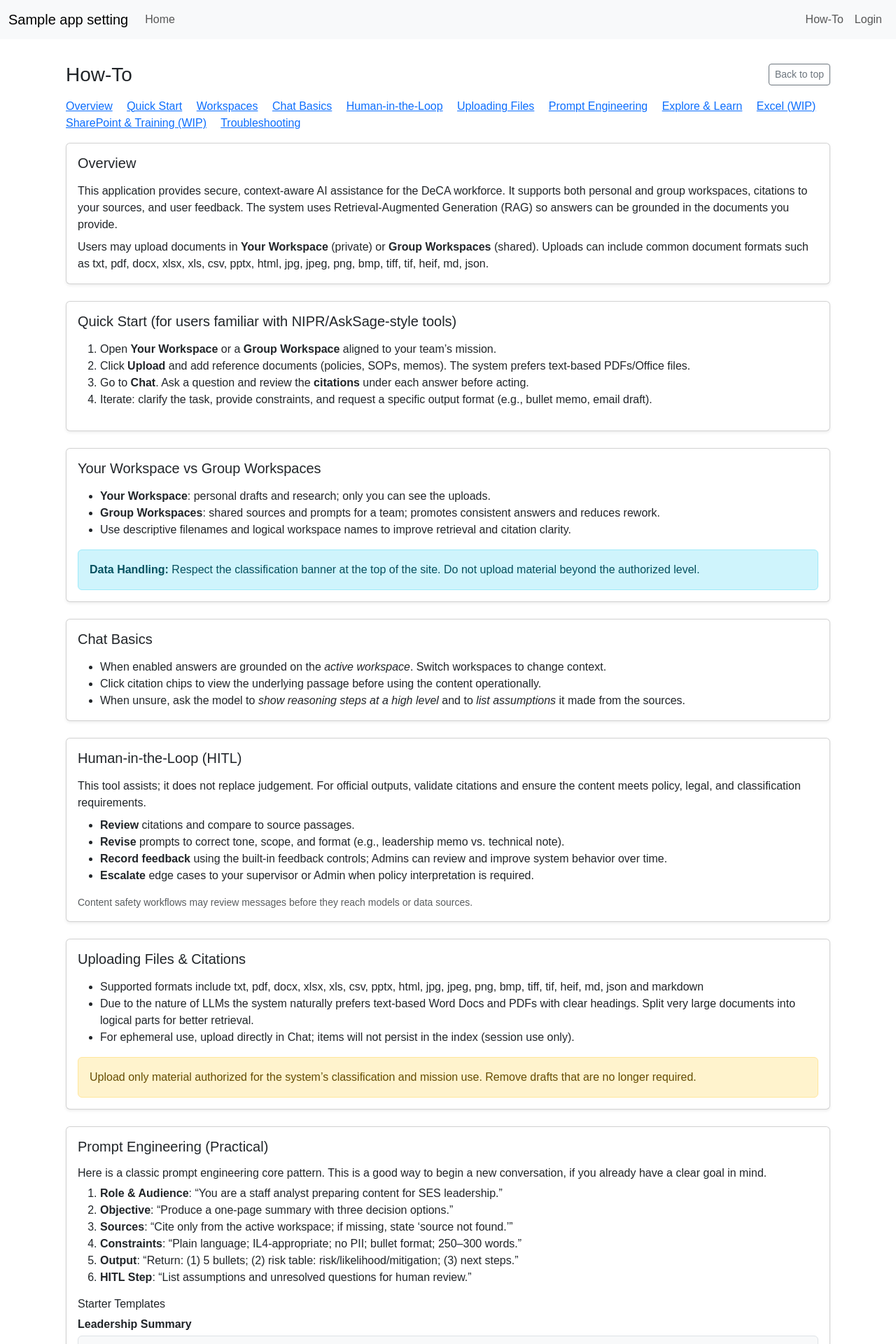
After one commit to noahgb1/DeCA-Chat, a Python web app: template app/templates/how_to.html in a window 1280 px wide. The commit adds this page. Shown: the top 1920 px of the page at 70% size. Run offline with Jinja, Linux system fonts and the light colour scheme; the template is opened without the code that fills it: most values are stand-ins (such as "Sample title", 1, 10 or a date in 2020); some libraries are stand-ins or nearby versions.

Commit message:
Ghost Word Troubleshooting, How-To Page Correction

```diff
--- a/app/templates/base.html
+++ b/app/templates/base.html
@@ -232,6 +232,11 @@
                 Chat
               </a>
             </li>
+            <li class="nav-item">
+              <a class="nav-link {{ 'active' if request.endpoint == 'how_to' else '' }}" href="{{ url_for('how_to') }}">
+                How-To
+              </a>
+            </li>
             <!-- REMOVED Admin Dropdown from here -->
           {% endif %}
         </ul>
@@ -336,6 +341,11 @@
 
           {% else %}
             <li class="nav-item">
+              <a class="nav-link {{ 'active' if request.endpoint == 'how_to' else '' }}" href="{{ url_for('how_to') }}">
+                How-To
+              </a>
+            </li>
+            <li class="nav-item">
               <a class="nav-link" href="{{ url_for('login') }}">
                 Login
               </a>
--- /dev/null
+++ b/app/templates/how_to.html
@@ -0,0 +1,243 @@
+{% extends "base.html" %}
+{% block title %}How-To - {{ app_settings.app_title }}{% endblock %}
+
+{% block content %}
+<div class="container mt-4 mb-5" id="top">
+  <div class="d-flex align-items-center justify-content-between mb-3">
+    <h1 class="h3 mb-0">How-To</h1>
+    <a class="btn btn-sm btn-outline-secondary" href="#top">Back to top</a>
+  </div>
+
+  <!-- In-page navigation -->
+  <nav class="mb-3">
+    <a class="me-3" href="#overview">Overview</a>
+    <a class="me-3" href="#quickstart">Quick Start</a>
+    <a class="me-3" href="#workspaces">Workspaces</a>
+    <a class="me-3" href="#chat">Chat Basics</a>
+    <a class="me-3" href="#hitl">Human-in-the-Loop</a>
+    <a class="me-3" href="#uploads">Uploading Files</a>
+    <a class="me-3" href="#prompting">Prompt Engineering</a>
+    <a class="me-3" href="#explore">Explore & Learn</a>
+    <a class="me-3" href="#excel">Excel (WIP)</a>
+    <a class="me-3" href="#sharepoint">SharePoint & Training (WIP)</a>
+    <a class="me-3" href="#troubleshoot">Troubleshooting</a>
+  </nav>
+
+  <!-- Overview -->
+  <section id="overview" class="mb-4">
+    <div class="card shadow-sm">
+      <div class="card-body">
+        <h2 class="h5 mb-3">Overview</h2>
+        <p class="mb-2">
+          This application provides secure, context-aware AI assistance for the DeCA workforce. It supports both personal and group workspaces, citations to your sources, and user feedback. The system uses Retrieval-Augmented Generation (RAG) so answers can be grounded in the documents you provide.
+        </p>
+        <p class="mb-0">
+          Users may upload documents in <strong>Your Workspace</strong> (private) or <strong>Group Workspaces</strong> (shared). Uploads can include common document formats such as txt, pdf, docx, xlsx, xls, csv, pptx, html, jpg, jpeg, png, bmp, tiff, tif, heif, md, json.
+        </p>
+      </div>
+    </div>
+  </section>
+
+  <!-- Quick Start -->
+  <section id="quickstart" class="mb-4">
+    <div class="card shadow-sm">
+      <div class="card-body">
+        <h2 class="h5 mb-3">Quick Start (for users familiar with NIPR/AskSage-style tools)</h2>
+        <ol class="mb-3">
+          <li>Open <strong>Your Workspace</strong> or a <strong>Group Workspace</strong> aligned to your team’s mission.</li>
+          <li>Click <strong>Upload</strong> and add reference documents (policies, SOPs, memos). The system prefers text-based PDFs/Office files.</li>
+          <li>Go to <strong>Chat</strong>. Ask a question and review the <strong>citations</strong> under each answer before acting.</li>
+          <li>Iterate: clarify the task, provide constraints, and request a specific output format (e.g., bullet memo, email draft).</li>
+        </ol>
+      </div>
+    </div>
+  </section>
+
+  <!-- Workspaces -->
+  <section id="workspaces" class="mb-4">
+    <div class="card shadow-sm">
+      <div class="card-body">
+        <h2 class="h5 mb-3">Your Workspace vs Group Workspaces</h2>
+        <ul class="mb-3">
+          <li><strong>Your Workspace</strong>: personal drafts and research; only you can see the uploads.</li>
+          <li><strong>Group Workspaces</strong>: shared sources and prompts for a team; promotes consistent answers and reduces rework.</li>
+          <li>Use descriptive filenames and logical workspace names to improve retrieval and citation clarity.</li>
+        </ul>
+        <div class="alert alert-info mb-0">
+          <strong>Data Handling:</strong> Respect the classification banner at the top of the site. Do not upload material beyond the authorized level.
+        </div>
+      </div>
+    </div>
+  </section>
+
+  <!-- Chat Basics -->
+  <section id="chat" class="mb-4">
+    <div class="card shadow-sm">
+      <div class="card-body">
+        <h2 class="h5 mb-3">Chat Basics</h2>
+        <ul class="mb-0">
+          <li>When enabled answers are grounded on the <em>active workspace</em>. Switch workspaces to change context.</li>
+          <li>Click citation chips to view the underlying passage before using the content operationally.</li>
+          <li>When unsure, ask the model to <em>show reasoning steps at a high level</em> and to <em>list assumptions</em> it made from the sources.</li>
+        </ul>
+      </div>
+    </div>
+  </section>
+
+  <!-- Human-in-the-Loop -->
+  <section id="hitl" class="mb-4">
+    <div class="card shadow-sm">
+      <div class="card-body">
+        <h2 class="h5 mb-3">Human-in-the-Loop (HITL)</h2>
+        <p class="mb-2">
+          This tool assists; it does not replace judgement. For official outputs, validate citations and ensure the content meets policy, legal, and classification requirements.
+        </p>
+        <ul class="mb-3">
+          <li><strong>Review</strong> citations and compare to source passages.</li>
+          <li><strong>Revise</strong> prompts to correct tone, scope, and format (e.g., leadership memo vs. technical note).</li>
+          <li><strong>Record feedback</strong> using the built-in feedback controls; Admins can review and improve system behavior over time.</li>
+          <li><strong>Escalate</strong> edge cases to your supervisor or Admin when policy interpretation is required.</li>
+        </ul>
+        <div class="small text-muted">
+          Content safety workflows may review messages before they reach models or data sources.
+        </div>
+      </div>
+    </div>
+  </section>
+
+  <!-- Uploading Files -->
+  <section id="uploads" class="mb-4">
+    <div class="card shadow-sm">
+      <div class="card-body">
+        <h2 class="h5 mb-3">Uploading Files & Citations</h2>
+        <ul class="mb-3">
+          <li>Supported formats include txt, pdf, docx, xlsx, xls, csv, pptx, html, jpg, jpeg, png, bmp, tiff, tif, heif, md, json and markdown</li>
+          <li>Due to the nature of LLMs the system naturally prefers text-based Word Docs and PDFs with clear headings. Split very large documents into logical parts for better retrieval.</li>
+          <li>For ephemeral use, upload directly in Chat; items will not persist in the index (session use only).</li>
+        </ul>
+        <div class="alert alert-warning mb-0">
+          Upload only material authorized for the system’s classification and mission use. Remove drafts that are no longer required.
+        </div>
+      </div>
+    </div>
+  </section>
+
+  <!-- Prompt Engineering -->
+  <section id="prompting" class="mb-4">
+    <div class="card shadow-sm">
+      <div class="card-body">
+        <h2 class="h5 mb-3">Prompt Engineering (Practical)</h2>
+
+        <h3 class="h6">Here is a classic prompt engineering core pattern. This is a good way to begin a new conversation, if you already have a clear goal in mind.</h3>
+        <ol class="mb-3">
+          <li><strong>Role & Audience</strong>: “You are a staff analyst preparing content for SES leadership.”</li>
+          <li><strong>Objective</strong>: “Produce a one-page summary with three decision options.”</li>
+          <li><strong>Sources</strong>: “Cite only from the active workspace; if missing, state ‘source not found.’”</li>
+          <li><strong>Constraints</strong>: “Plain language; IL4-appropriate; no PII; bullet format; 250–300 words.”</li>
+          <li><strong>Output</strong>: “Return: (1) 5 bullets; (2) risk table: risk/likelihood/mitigation; (3) next steps.”</li>
+          <li><strong>HITL Step</strong>: “List assumptions and unresolved questions for human review.”</li>
+        </ol>
+
+        <h3 class="h6">Starter Templates</h3>
+        <div class="mb-3">
+          <p class="mb-1 fw-semibold">Leadership Summary</p>
+          <pre class="mb-3 p-3 bg-light border rounded small">
+Prepare a one-page summary for senior leadership on &lt;topic&gt;.
+Constraints: IL4 wording, no PII, bullet format, 250–300 words.
+Deliver: 5 bullets, a 3-row risk table (risk/likelihood/mitigation), and 3 immediate next steps.
+End with 3 assumptions and 2 questions for the human reviewer.
+          </pre>
+
+          <p class="mb-1 fw-semibold">Policy Comparison</p>
+          <pre class="mb-3 p-3 bg-light border rounded small">
+Compare Policy A vs. Policy B.
+Return a two-column table (A vs. B) with: scope, authority, key requirements, enforcement, citations.
+Call out conflicts and missing sections; flag items needing legal review.
+          </pre>
+
+          <p class="mb-1 fw-semibold">Draft Memo/Email</p>
+          <pre class="mb-0 p-3 bg-light border rounded small">
+Draft a formal memo to &lt;office&gt; announcing &lt;initiative&gt;.
+Tone: government; concise; active voice.
+Include: purpose, background, action required, suspense date. Cite relevant directives when available.
+          </pre>
+        </div>
+
+        <h3 class="h6">Quality Checks</h3>
+        <ul class="mb-0">
+          <li>Ask for a <em>second pass</em> focusing on accuracy, tone, and missing citations.</li>
+          <li>Instruct: “If no source is found for a claim, say ‘no source in workspace’ instead of inferring.”</li>
+          <li>When the answer aggregates multiple documents, request a <em>sources-to-claims table</em>.</li>
+        </ul>
+      </div>
+    </div>
+  </section>
+
+  <!-- Explore -->
+  <section id="explore" class="mb-4">
+    <div class="card shadow-sm">
+      <div class="card-body">
+        <h2 class="h5 mb-3">Explore & Learn</h2>
+        <p class="mb-2">The best way to learn is to iterate. Try the following exercises:</p>
+        <ol class="mb-0">
+          <li>Upload one short memo, ask for a 5-bullet summary, then ask for a briefing slide outline with citations.</li>
+          <li>Move the same memo into a Group Workspace and have a teammate review the outputs for consistency.</li>
+          <li>Prompt the model to identify <em>assumptions</em> and <em>unknowns</em> and propose targeted follow-up questions.</li>
+        </ol>
+      </div>
+    </div>
+  </section>
+
+  <!-- Excel placeholder -->
+  <section id="excel" class="mb-4">
+    <div class="card shadow-sm border-warning">
+      <div class="card-body">
+        <h2 class="h5 mb-3">Excel Workflows (Placeholder)</h2>
+        <p class="mb-2">
+          This section will document supported Excel patterns (multi-sheet handling, chunking logic, and citation behavior)
+          and recommended practices for readable outputs.
+        </p>
+        <ul class="mb-0">
+          <li><em>To be added:</em> Known issues, “sheet:” labeling conventions, examples for summarizing large tables, and limits.</li>
+        </ul>
+      </div>
+    </div>
+  </section>
+
+  <!-- SharePoint & Training placeholder -->
+  <section id="sharepoint" class="mb-4">
+    <div class="card shadow-sm border-info">
+      <div class="card-body">
+        <h2 class="h5 mb-3">SharePoint Integration & Training Materials (Placeholder)</h2>
+        <p class="mb-2">
+          This section will provide guidance on linking to organizational SharePoint content, governance considerations,
+          and training resources for end users and supervisors.
+        </p>
+        <ul class="mb-0">
+          <li><em>To be added:</em> Link patterns, permission models, and approved training decks/videos.</li>
+        </ul>
+      </div>
+    </div>
+  </section>
+
+  <!-- Troubleshooting -->
+  <section id="troubleshoot" class="mb-5">
+    <div class="card shadow-sm">
+      <div class="card-body">
+        <h2 class="h5 mb-3">Troubleshooting</h2>
+        <ul class="mb-3">
+          <li><strong>No citations?</strong> Confirm you’re in the correct workspace and the files finished processing. :contentReference[oaicite:11]{index=11}</li>
+          <li><strong>Old or generic answers?</strong> Start a new chat and restate the goal with constraints and format.</li>
+          <li><strong>Access issues?</strong> Check your role under <strong>My Account</strong> or contact an <strong>Admin</strong>.</li>
+          <li><strong>Content blocked?</strong> Content Safety may be enabled; rephrase in mission-appropriate, non-sensitive terms. :contentReference[oaicite:12]{index=12}</li>
+        </ul>
+        <div class="text-muted small">For persistent issues, coordinate with the Admin team.</div>
+      </div>
+    </div>
+  </section>
+
+  <div class="text-muted small">
+    Classification banner at top applies site-wide. Use only materials authorized for this environment.
+  </div>
+</div>
+{% endblock %}
```
Also changed, not shown: app/app.py (+8 -2 lines), app/route_backend_predict.py (+111 -63 lines), app/static/js/chat/chat-messages.js (+30 -5 lines).
